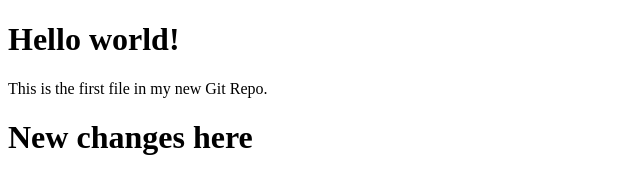
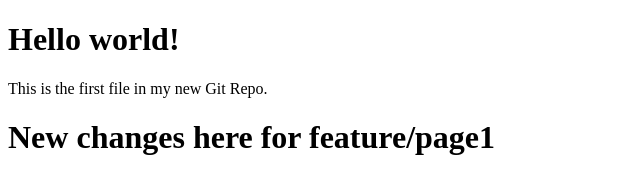
Before and after one commit to gitsourav/demo-html, a plain HTML site: page index.html in a window 1280 px wide. Shown: the whole page, without its empty margins (0-640 px from the left). Drawn offline with Linux system fonts and the light colour scheme.

Commit message:
page 1 updated

```diff
--- a/index.html
+++ b/index.html
@@ -7,7 +7,7 @@
 
 <h1>Hello world!</h1>
 <p>This is the first file in my new Git Repo.</p>
-  <h1>New changes here</h1>
+  <h1>New changes here for feature/page1</h1>
 
 </body>
 </html>
```
